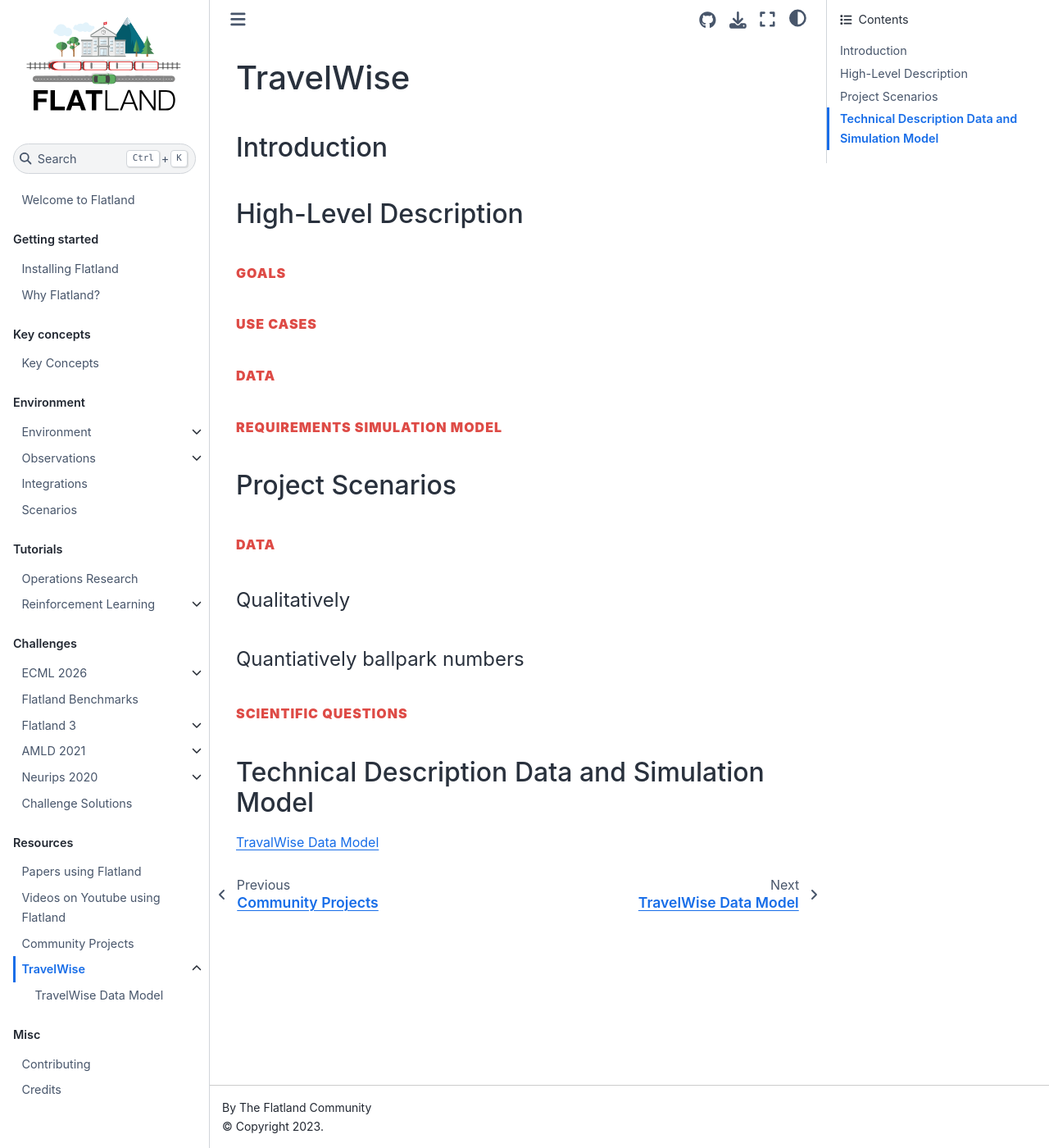
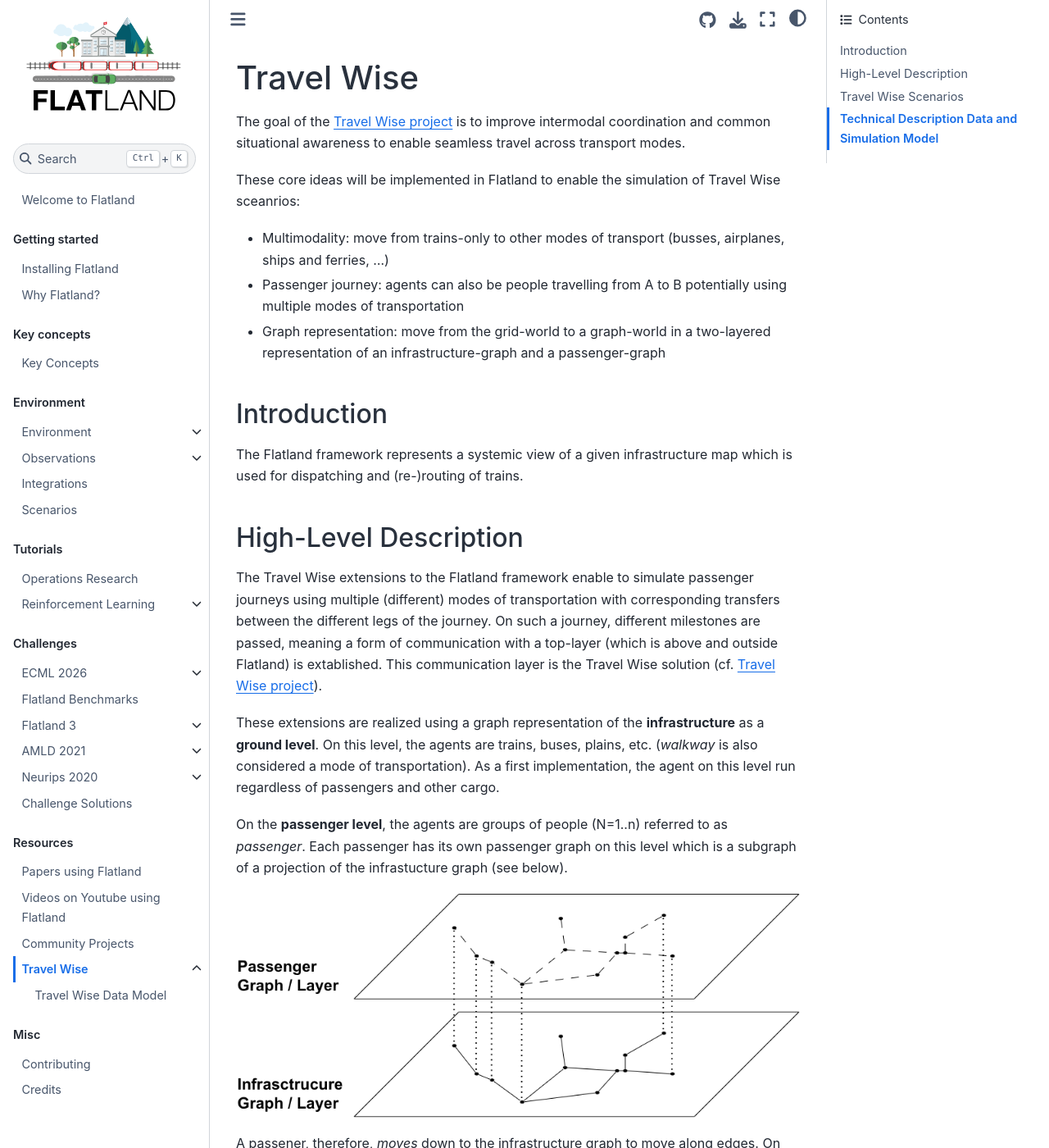
Before and after one commit to flatland-association/flatland-book, a Jupyter Book: the page built from resources/travelwise.md, in a window 1280 px wide and 1400 px high. Shown: the whole window at 82% size. Built offline with Jupyter Book 1.0.4 settings and Sphinx 7.4.7 and the Sphinx Book theme 1.1.4, drawn with Linux system fonts in a browser that asks for light colours; pages that are not in the unit, such as notebooks, are missing from menus; some of the changed text lies outside the part shown.

Commit message:
docs: first draft of TW description

```diff
--- a/resources/travelwise.md
+++ b/resources/travelwise.md
@@ -1,18 +1,62 @@
-# TravelWise
+# Travel Wise
+
+The goal of the [Travel Wise project](https://travelwise-project.eu/) is to improve intermodal coordination and common situational awareness to enable seamless travel across transport modes.
+
+These core ideas will be implemented in Flatland to enable the simulation of Travel Wise sceanrios:
+
+- Multimodality: move from trains-only to other modes of transport (busses, airplanes, ships and ferries, ...)
+- Passenger journey: agents can also be people travelling from A to B potentially using multiple modes of transportation
+- Graph representation: move from the grid-world to a graph-world in a two-layered representation of an infrastructure-graph and a passenger-graph
 
 ## Introduction
 
+The Flatland framework represents a systemic view of a given infrastructure map which is used for dispatching and (re-)routing of trains.
+
 ## High-Level Description
+
+The Travel Wise extensions to the Flatland framework enable to simulate passenger journeys using multiple (different) modes of transportation with corresponding transfers between the different legs of the journey. On such a journey, different milestones are passed, meaning a form of communication with a top-layer (which is above and outside Flatland) is extablished. This communication layer is the Travel Wise solution (cf. [Travel Wise project](https://travelwise-project.eu/)).
+
+These extensions are realized using a graph representation of the **infrastructure** as a **ground level**. On this level, the agents are trains, buses, plains, etc. (*walkway* is also considered a mode of transportation). As a first implementation, the agent on this level run regardless of passengers and other cargo.
+
+On the **passenger level**, the agents are groups of people (N=1..n) referred to as *passenger*. Each passenger has its own passenger graph on this level which is a subgraph of a projection of the infrastucture graph (see below).
+
+![Two Layer](./travelwise/two-layers.png)
+
+A passener, therefore, *moves* down to the infrastructure graph to move along edges. On each node of the graph where a transfer is possible (stations, stops, airports, ...) the passenger hops back up and *sees* the possible paths on its own graph.
 
 ### Goals
 
+The goal is to be able to simulate passenger journeys for a given scenario. A scenario includes both infrastructure with conditinal paths and schedules with optinally additional data.
+
 ### Use Cases
+
+The general use cases are listed here. The Travel Wise scenarios from the project are listed below.
+
+- Generate messages at milestones for a given infrastructure and journey.
+- Create an itinerary for a passenger journey for a given infrastructure.
+- Update an existing itinerary after a malfunction or delay using a given metric (default: shortest time).
+-
 
 ### Data
 
+The data needed:
+
+- Infrastructure
+- Optional routes and the conditions under which they can be used
+- Schedules of all modes of transportation
+- Example journeys for different passengers
+
+Optional data for additional use cases:
+
+- Capacities of (some) modes of transportation
+- Additional infrastructure elements
+-
+
 ### Requirements Simulation Model
 
-## Project Scenarios
+
+
+## Travel Wise Scenarios
 
 ### Data
 
@@ -24,4 +68,4 @@
 
 ## Technical Description Data and Simulation Model
 
-[TravalWise Data Model](./travelwise/data_model.md)
+[Traval Wise Data Model](./travelwise/data_model.md)
```
Also changed, not shown: resources/travelwise/data_model.md (+2 -2 lines), resources/travelwise/two-layers.png (added).
